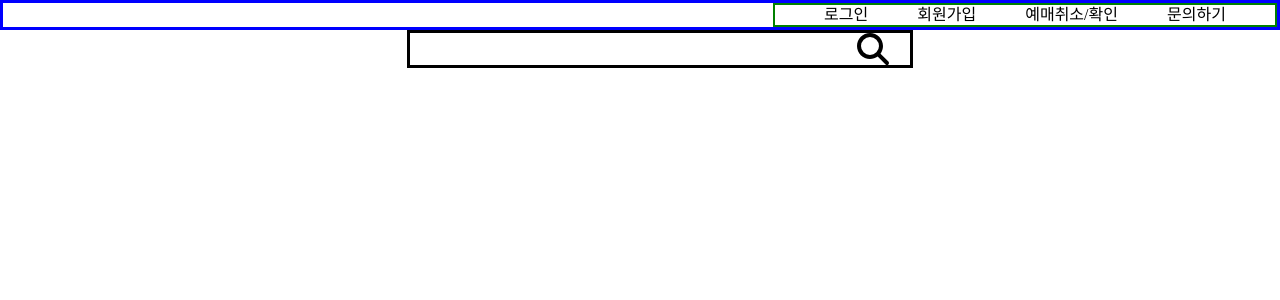
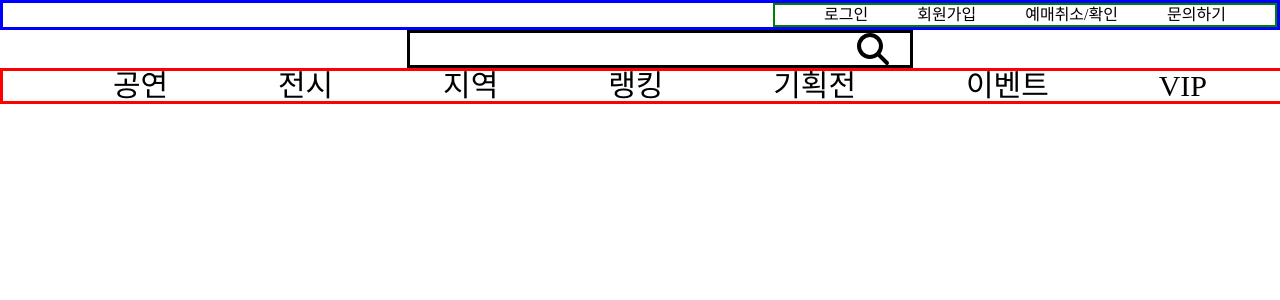
Before and after one commit to Heejin98219/ticket-link-my-concept, a React (Vite) app: page / in a window 1280 px wide. Shown: the top 300 px of the page. Built offline with nearby package versions, Linux system fonts and the light colour scheme.

Commit message:
중앙 메뉴 생성(디자인x)

```diff
--- a/src/App.jsx
+++ b/src/App.jsx
@@ -1,4 +1,5 @@
 import "./App.css";
+import MidMenus from "./components/MidMenus";
 import SearchInput from "./components/SearchInput";
 import TopMenus from "./components/TopMenus";
 
@@ -13,6 +14,7 @@ function App() {
         }}
       >
         <SearchInput />
+        <MidMenus />
       </div>
     </>
   );
--- /dev/null
+++ b/src/components/MidMenus.jsx
@@ -0,0 +1,69 @@
+const MidMenus = () => {
+  return (
+    <div>
+      <div>
+        <ul
+          style={{
+            border: "3px solid red",
+            display: "flex",
+            fontSize: "30px",
+            margin: "0 auto",
+            justifyContent: "space-evenly",
+          }}
+        >
+          <li
+            style={{
+              cursor: "pointer",
+            }}
+          >
+            공연
+          </li>
+          <li
+            style={{
+              cursor: "pointer",
+            }}
+          >
+            전시
+          </li>
+          <li
+            style={{
+              cursor: "pointer",
+            }}
+          >
+            지역
+          </li>
+          <li
+            style={{
+              cursor: "pointer",
+            }}
+          >
+            랭킹
+          </li>
+          <li
+            style={{
+              cursor: "pointer",
+            }}
+          >
+            기획전
+          </li>
+          <li
+            style={{
+              cursor: "pointer",
+            }}
+          >
+            이벤트
+          </li>
+          <li
+            style={{
+              cursor: "pointer",
+            }}
+          >
+            VIP
+          </li>
+        </ul>
+      </div>
+    </div>
+  );
+};
+
+export default MidMenus;
```
